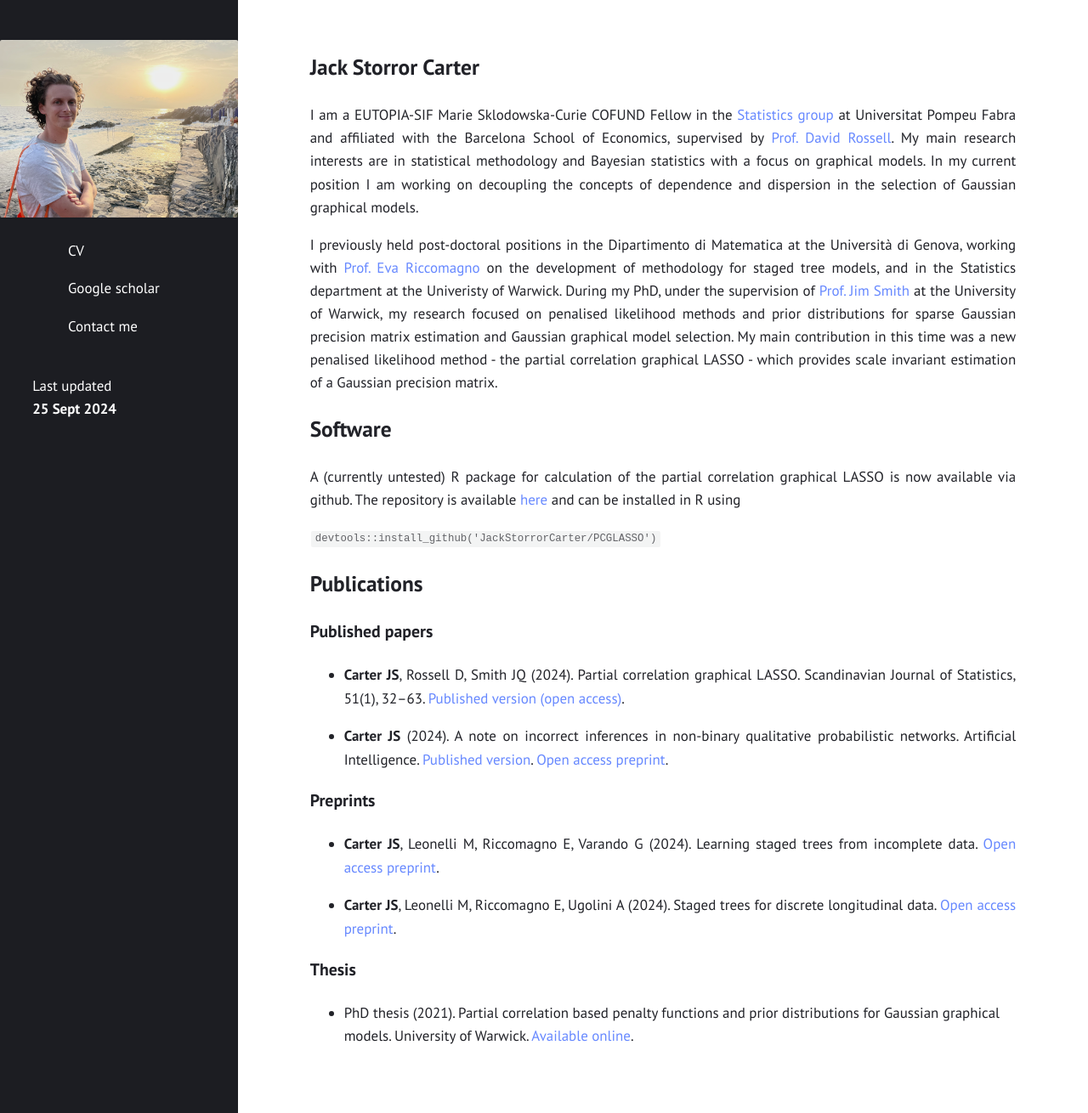
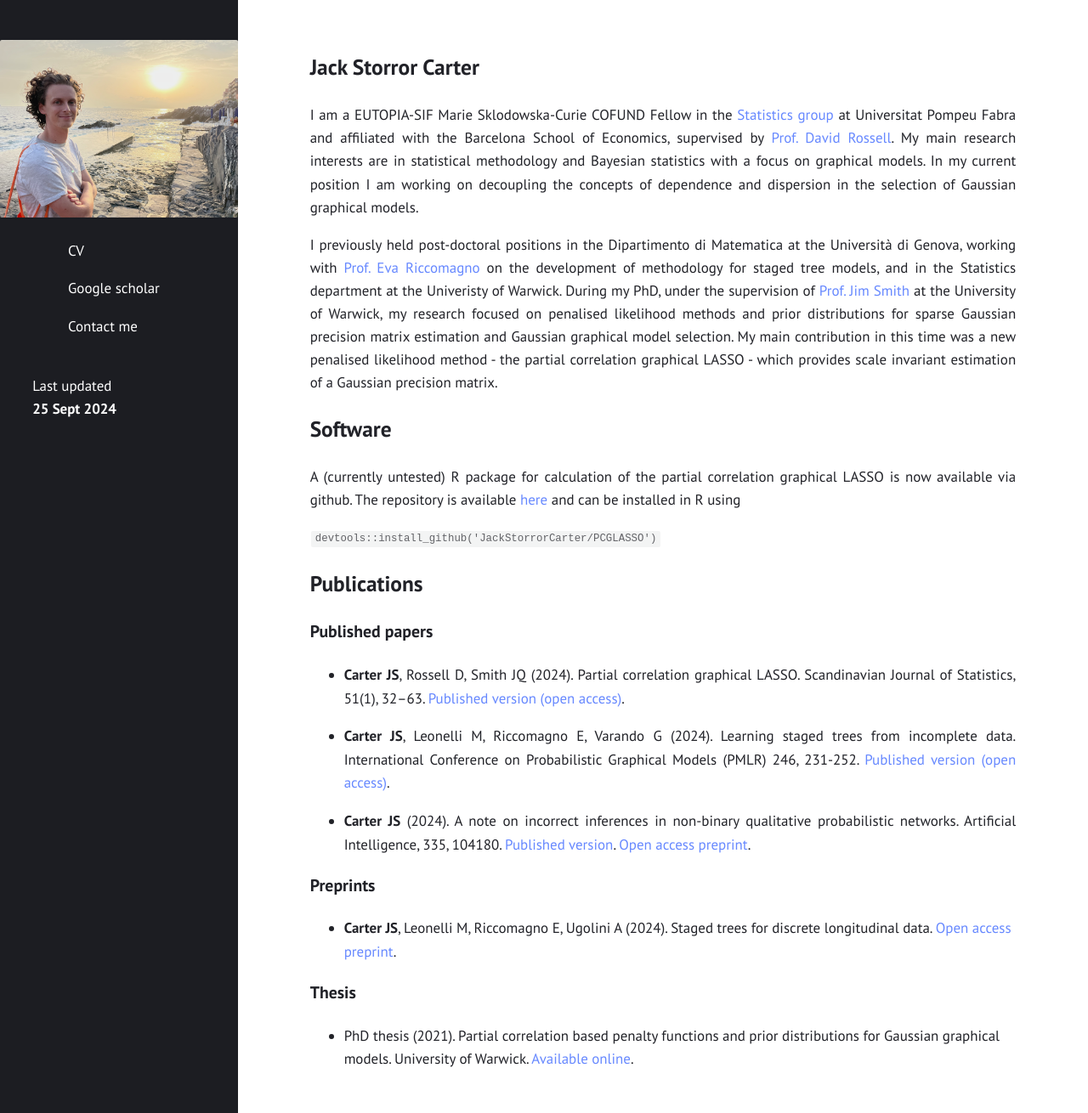
Before and after one commit to JackStorrorCarter/JackStorrorCarter.github.io, a Jekyll site: the page built from index.md, in a window 1280 px wide and 1310 px high. Shown: the whole window at 85% size. Built offline with Jekyll 4.4.1, drawn with Linux system fonts in a browser that asks for light colours.

Commit message:
Update index.md

```diff
--- a/index.md
+++ b/index.md
@@ -24,11 +24,11 @@ A (currently untested) R package for calculation of the partial correlation grap
 
 - **Carter JS**, Rossell D, Smith JQ (2024).  Partial correlation graphical LASSO.  Scandinavian Journal of Statistics, 51(1), 32–63. [Published version (open access)](https://onlinelibrary.wiley.com/doi/10.1111/sjos.12675).
 
-- **Carter JS** (2024).  A note on incorrect inferences in non-binary qualitative probabilistic networks. Artificial Intelligence. [Published version](https://www.sciencedirect.com/science/article/pii/S0004370224001164). [Open access preprint](https://arxiv.org/abs/2208.09344).
+- **Carter JS**, Leonelli M, Riccomagno E, Varando G (2024).  Learning staged trees from incomplete data. International Conference on Probabilistic Graphical Models (PMLR) 246, 231-252. [Published version (open access)](https://proceedings.mlr.press/v246/carter24a.html).
+
+- **Carter JS** (2024).  A note on incorrect inferences in non-binary qualitative probabilistic networks. Artificial Intelligence, 335, 104180. [Published version](https://www.sciencedirect.com/science/article/pii/S0004370224001164). [Open access preprint](https://arxiv.org/abs/2208.09344).
 
 ### Preprints
-
-- **Carter JS**, Leonelli M, Riccomagno E, Varando G (2024).  Learning staged trees from incomplete data. [Open access preprint](https://arxiv.org/abs/2405.18306).
 
 - **Carter JS**, Leonelli M, Riccomagno E, Ugolini A (2024).  Staged trees for discrete longitudinal data. [Open access preprint](https://arxiv.org/abs/2401.04297).
 
```
